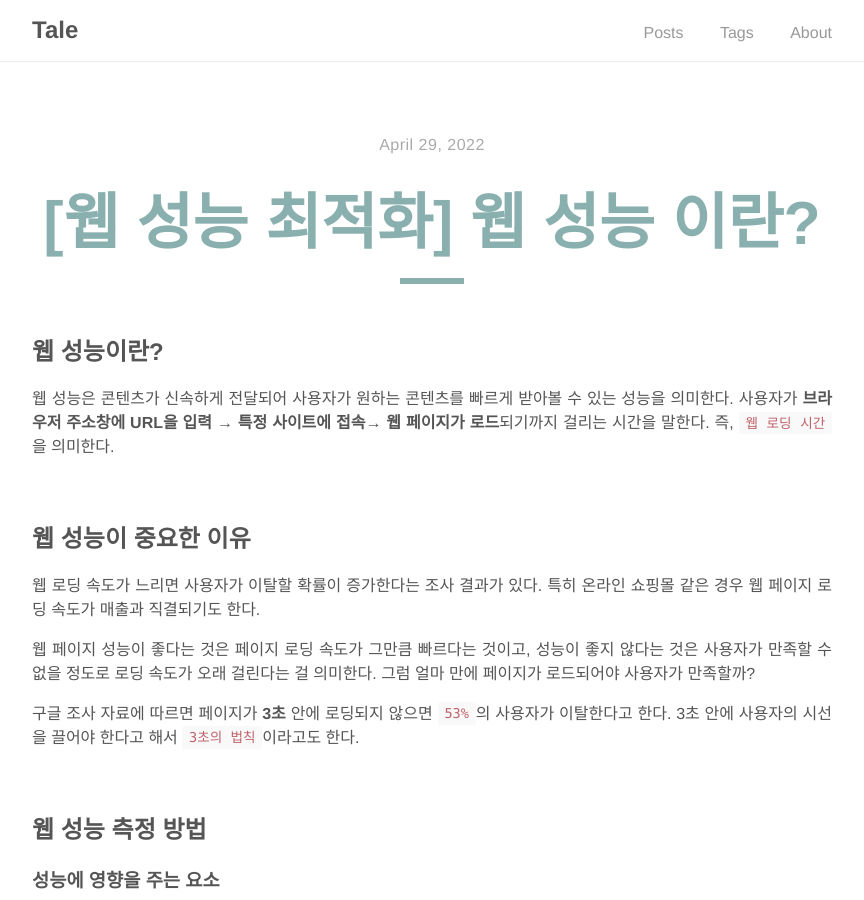
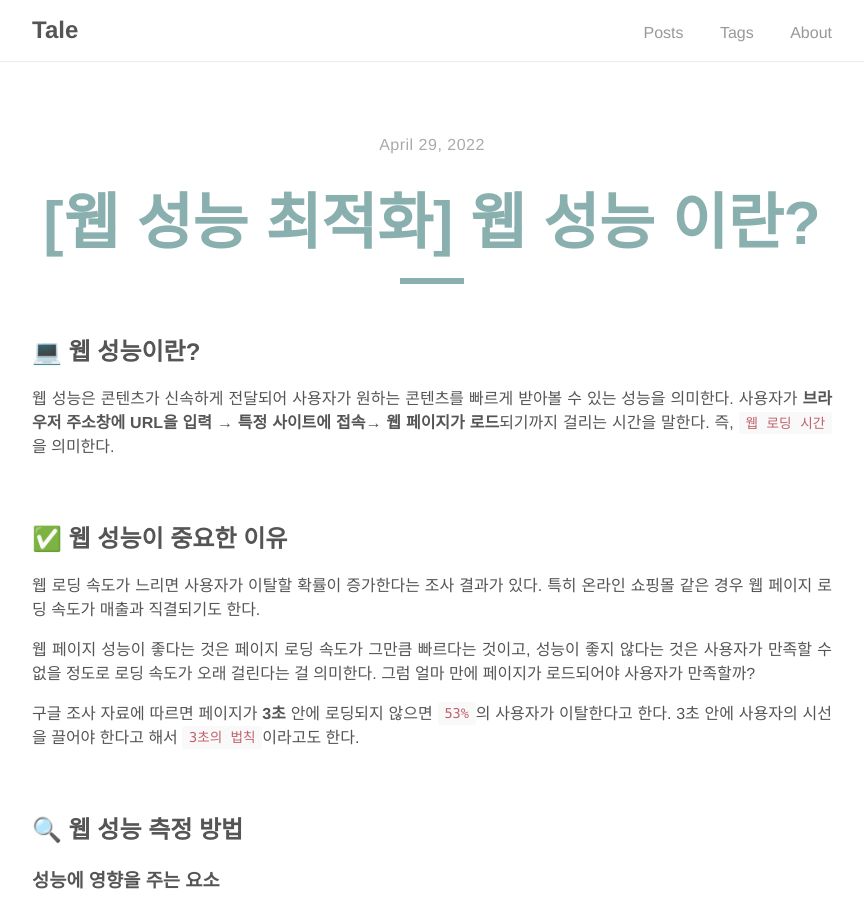
Before and after one commit to ch3coo2ca/ch3coo2ca.github.io, a Jekyll site: the page built from _posts/2022-04-29-about-web-optimization.md, in a window 1280 px wide and 900 px high. Shown: the whole window, without its empty margins (208-1072 px from the left). Built offline with Jekyll 4.4.1, drawn with Linux system fonts in a browser that asks for light colours.

Commit message:
update : add emojis in header

```diff
--- a/_posts/2022-04-29-about-web-optimization.md
+++ b/_posts/2022-04-29-about-web-optimization.md
@@ -4,12 +4,12 @@ title: "[웹 성능 최적화] 웹 성능 이란?"
 tags: Web
 ---
 
-## 웹 성능이란?
+## 💻 웹 성능이란?
 웹 성능은 콘텐츠가 신속하게 전달되어 사용자가 원하는 콘텐츠를 빠르게 받아볼 수 있는 성능을 의미한다. 사용자가 **브라우저 주소창에 URL을 입력 → 특정 사이트에 접속→ 웹 페이지가 로드**되기까지 걸리는 시간을 말한다. 즉, `웹 로딩 시간`을 의미한다.
 
 <br>
 
-## 웹 성능이 중요한 이유
+## ✅ 웹 성능이 중요한 이유
 웹 로딩 속도가 느리면 사용자가 이탈할 확률이 증가한다는 조사 결과가 있다. 특히 온라인 쇼핑몰 같은 경우 웹 페이지 로딩 속도가 매출과 직결되기도 한다.
 
 웹 페이지 성능이 좋다는 것은 페이지 로딩 속도가 그만큼 빠르다는 것이고, 성능이 좋지 않다는 것은 사용자가 만족할 수 없을 정도로 로딩 속도가 오래 걸린다는 걸 의미한다. 그럼 얼마 만에 페이지가 로드되어야 사용자가 만족할까?
@@ -18,7 +18,7 @@ tags: Web
 
 <br>
 
-## 웹 성능 측정 방법
+## 🔍 웹 성능 측정 방법
 
 ### 성능에 영향을 주는 요소
 
```
